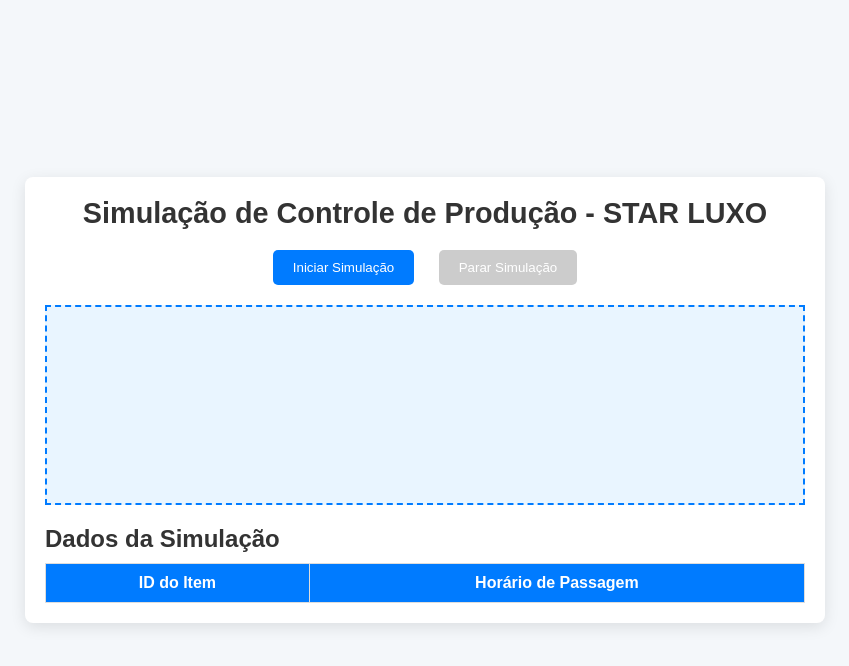
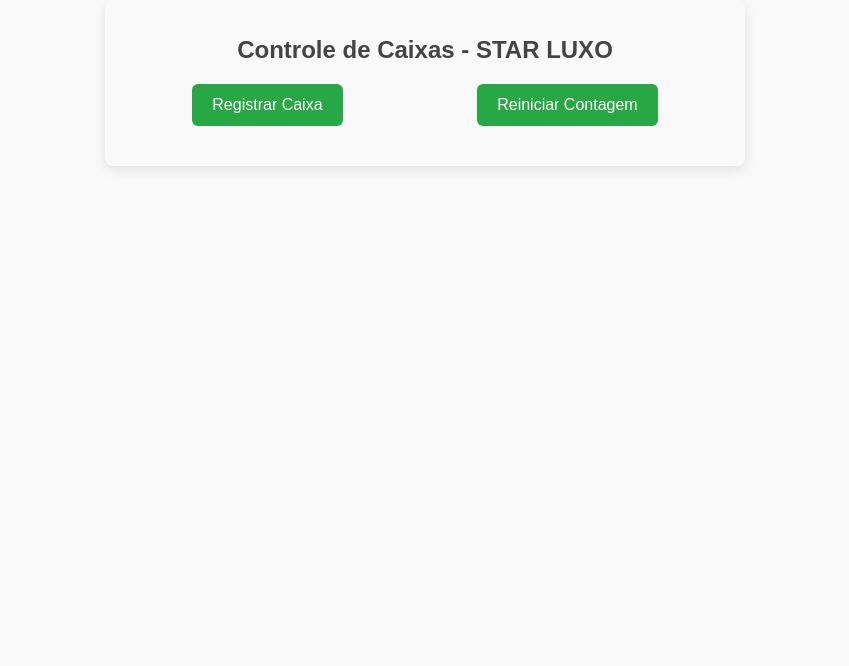
Before and after one commit to Brunoventuri123/simulacao-caixas, a plain HTML site: page index.html in a window 1280 px wide. Shown: the whole page, without its empty margins (215-1064 px from the left). Drawn offline with Linux system fonts and the light colour scheme.

Commit message:
Update index.html

```diff
--- a/index.html
+++ b/index.html
@@ -1,42 +1,82 @@
 <!DOCTYPE html>
-<html lang="pt-BR">
+<html>
 <head>
-    <meta charset="UTF-8">
-    <meta name="viewport" content="width=device-width, initial-scale=1.0">
-    <title>Simulação STAR LUXO</title>
-    <link rel="stylesheet" href="style.css">
+    <base target="_top">
+    <style>
+        body {
+            font-family: Arial, sans-serif;
+            margin: 20px;
+            padding: 20px;
+            background-color: #f9f9f9;
+            border-radius: 8px;
+            box-shadow: 0 4px 12px rgba(0,0,0,0.1);
+            max-width: 600px;
+            margin: auto;
+        }
+        h1 {
+            text-align: center;
+            color: #444;
+            font-size: 24px;
+            margin-bottom: 20px;
+        }
+        .button-group {
+            display: flex;
+            justify-content: space-around;
+            margin-bottom: 20px;
+        }
+        button {
+            padding: 12px 20px;
+            font-size: 16px;
+            background-color: #28a745;
+            color: white;
+            border: none;
+            border-radius: 6px;
+            cursor: pointer;
+            transition: background-color 0.3s ease;
+        }
+        button:hover {
+            background-color: #218838;
+        }
+        .response {
+            text-align: center;
+            margin-top: 20px;
+            font-size: 18px;
+            color: #333;
+        }
+        .timestamp {
+            font-size: 14px;
+            color: #888;
+            margin-top: 10px;
+            text-align: center;
+        }
+    </style>
 </head>
 <body>
-    <div class="container">
-        <header>
-            <h1>Simulação de Controle de Produção - STAR LUXO</h1>
-        </header>
+    <h1>Controle de Caixas - STAR LUXO</h1>
 
-        <div class="controls">
-            <button id="startButton" onclick="startSimulation()">Iniciar Simulação</button>
-            <button id="stopButton" onclick="stopSimulation()" disabled>Parar Simulação</button>
-        </div>
-
-        <div id="simulation-container">
-            <!-- Itens simulados passarão aqui -->
-        </div>
-
-        <div class="data-section">
-            <h2>Dados da Simulação</h2>
-            <table id="data-table">
-                <thead>
-                    <tr>
-                        <th>ID do Item</th>
-                        <th>Horário de Passagem</th>
-                    </tr>
-                </thead>
-                <tbody>
-                    <!-- Dados dos itens simulados serão adicionados aqui -->
-                </tbody>
-            </table>
-        </div>
+    <div class="button-group">
+        <button onclick="sendData()">Registrar Caixa</button>
+        <button onclick="resetCodes()">Reiniciar Contagem</button>
     </div>
 
-    <script src="script.js"></script>
+    <div class="response" id="responseMessage"></div>
+    <div class="timestamp" id="timestampMessage"></div>
+
+    <script>
+        function sendData() {
+            google.script.run.withSuccessHandler(function(response) {
+                document.getElementById('responseMessage').innerText = response; // Exibe o status da caixa registrada
+                const currentTime = new Date();
+                document.getElementById('timestampMessage').innerText = `Última Caixa: ${currentTime.toLocaleTimeString()}`; // Mostra o horário
+            }).addRowToSheet();
+        }
+
+        function resetCodes() {
+            google.script.run.withSuccessHandler(function(response) {
+                document.getElementById('responseMessage').innerText = response; // Exibe mensagem de reinício
+                document.getElementById('timestampMessage').innerText = ""; // Limpa o horário
+            }).resetCodes();
+        }
+    </script>
 </body>
 </html>
```
